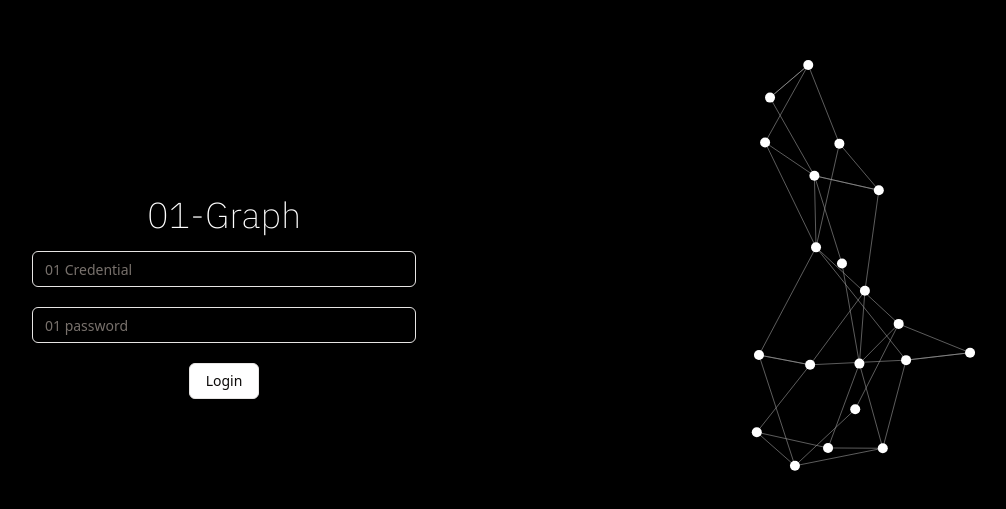
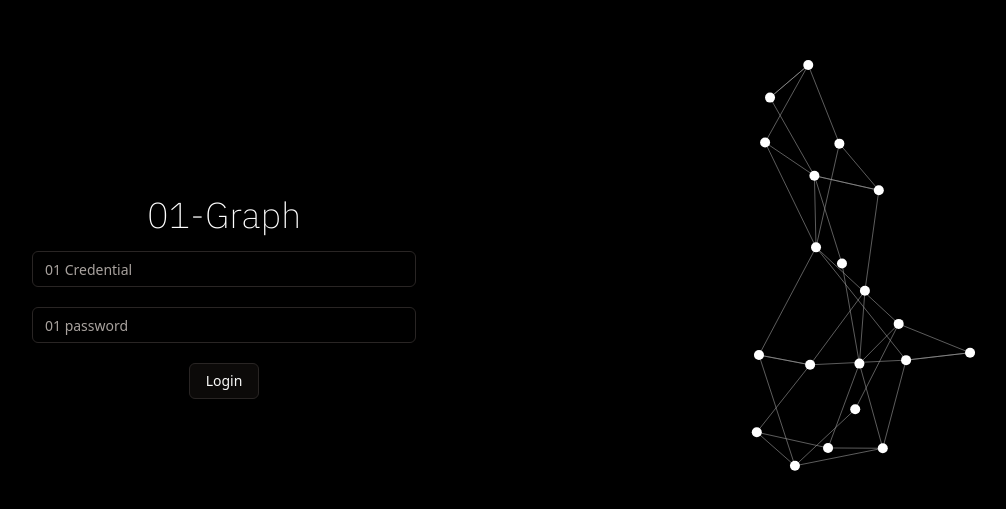
Before and after one commit to akhaled01/01-Graph, a Next.js app: page /auth in a window 1280 px wide. Shown: the part 103-612 px from the top of the page, without its empty margins (36-1042 px from the left). Built offline with nearby package versions, Linux system fonts and the light colour scheme.

Commit message:
fixed dark mode

```diff
--- a/package.json
+++ b/package.json
@@ -27,6 +27,7 @@
     "graphql-ws": "^5.16.0",
     "js-cookies": "^1.0.4",
     "next": "^14.2.4",
+    "next-themes": "^0.3.0",
     "node-fetch": "^3.3.2",
     "primereact": "^10.6.6",
     "react": "^18.3.1",
--- a/src/app/layout.tsx
+++ b/src/app/layout.tsx
@@ -1,6 +1,7 @@
 import type { Metadata } from "next";
 import "./globals.css";
 import { Providers } from "@/logic/context/redux";
+import { ThemeProvider } from "@/components/theme-provider";
 
 export const metadata: Metadata = {
   title: "01-Graph",
@@ -16,7 +17,15 @@ export default function RootLayout({
   return (
     <Providers>
       <html lang="en">
-        <body>{children}</body>
+        <body>
+          <ThemeProvider
+            attribute="class"
+            defaultTheme="dark"
+            enableSystem
+          >
+            {children}
+          </ThemeProvider>
+        </body>
       </html>
     </Providers>
   );
--- /dev/null
+++ b/src/components/custom/profiledrawer.tsx
@@ -0,0 +1,33 @@
+import React, { ReactNode } from "react";
+import {
+  Drawer,
+  DrawerClose,
+  DrawerContent,
+  DrawerDescription,
+  DrawerFooter,
+  DrawerHeader,
+  DrawerTitle,
+  DrawerTrigger,
+} from "@/components/ui/drawer";
+
+interface pdrawer {
+  children: ReactNode;
+}
+
+const ProfileDrawer = ({ children }: pdrawer) => {
+  return (
+    <Drawer>
+      <DrawerTrigger>{children}</DrawerTrigger>
+      <DrawerContent>
+        <DrawerHeader>
+          <DrawerTitle>
+            <div className="text-3xl">Your Profile</div>
+          </DrawerTitle>
+        </DrawerHeader>
+        <div className="w-full h-460"></div>
+      </DrawerContent>
+    </Drawer>
+  );
+};
+
+export default ProfileDrawer;
--- a/src/components/custom/sidebar.tsx
+++ b/src/components/custom/sidebar.tsx
@@ -13,6 +13,7 @@ import {
 import { AppDispatch } from "@/logic/context/redux";
 import { useDispatch } from "react-redux";
 import { clearCredentials } from "@/logic/context/actions";
+import ProfileDrawer from "./profiledrawer";
 
 const Sidebar = () => {
   const [data, setdata] = useState<BasicUserInfo | null>();
@@ -27,6 +28,7 @@ const Sidebar = () => {
 
   return (
     <div className="w-36 h-screen bg-componentBg flex flex-col justify-around items-center py-4 cursor-pointer">
+      <ProfileDrawer>
         <div
           id="profile-btn"
           className="flex flex-col items-center gap-2 px-2 py-2 rounded-lg hover:bg-componentBgLighter duration-500"
@@ -37,6 +39,7 @@ const Sidebar = () => {
             <p className="text-white text-sm">#{data?.id}</p>
           </div>
         </div>
+      </ProfileDrawer>
       <div
         id="graphiql-entry"
         className="px-2 py-2 rounded-lg hover:bg-componentBgLighter duration-500"
--- a/src/components/graphs/auditratiograph.tsx
+++ b/src/components/graphs/auditratiograph.tsx
@@ -61,6 +61,9 @@ const AuditRatioGraph: FC = () => {
       .domain([0, biggerRatio as number])
       .range([maxHeight, 0]);
 
+    d3.selectAll(".domain").attr("stroke", "#00000000");
+    d3.selectAll("line").attr("stroke", "#00000000");
+
     g.selectAll("rect")
       .data(auditdata)
       .enter()
--- a/src/components/graphs/xpgraph.tsx
+++ b/src/components/graphs/xpgraph.tsx
@@ -56,6 +56,7 @@ const XPPROJCHART: FC = () => {
 
     g.append("g")
       .attr("transform", "translate(0," + height + ")")
+      .attr("stroke", "#FFD3D318")
       .call(d3.axisBottom(x))
       .selectAll("text")
       .attr("transform", "translate(-10,0)rotate(-45)")
@@ -67,6 +68,9 @@ const XPPROJCHART: FC = () => {
       .scaleLinear()
       .domain([0, max_xp_project.amount])
       .range([height, 0]);
+
+    d3.select(".domain").attr("stroke", "#00000000");
+    d3.selectAll("line").attr("stroke", "#00000000");
 
     g.selectAll("bar")
       .data(processeedData)
--- /dev/null
+++ b/src/components/theme-provider.tsx
@@ -0,0 +1,9 @@
+"use client";
+
+import * as React from "react";
+import { ThemeProvider as NextThemesProvider } from "next-themes";
+import { type ThemeProviderProps } from "next-themes/dist/types";
+
+export function ThemeProvider({ children, ...props }: ThemeProviderProps) {
+  return <NextThemesProvider {...props}>{children}</NextThemesProvider>;
+}
```
Also changed, not shown: 1 other file (tests, documents, lock files or other folders). Lines whose indentation alone changed are shown as unchanged.
